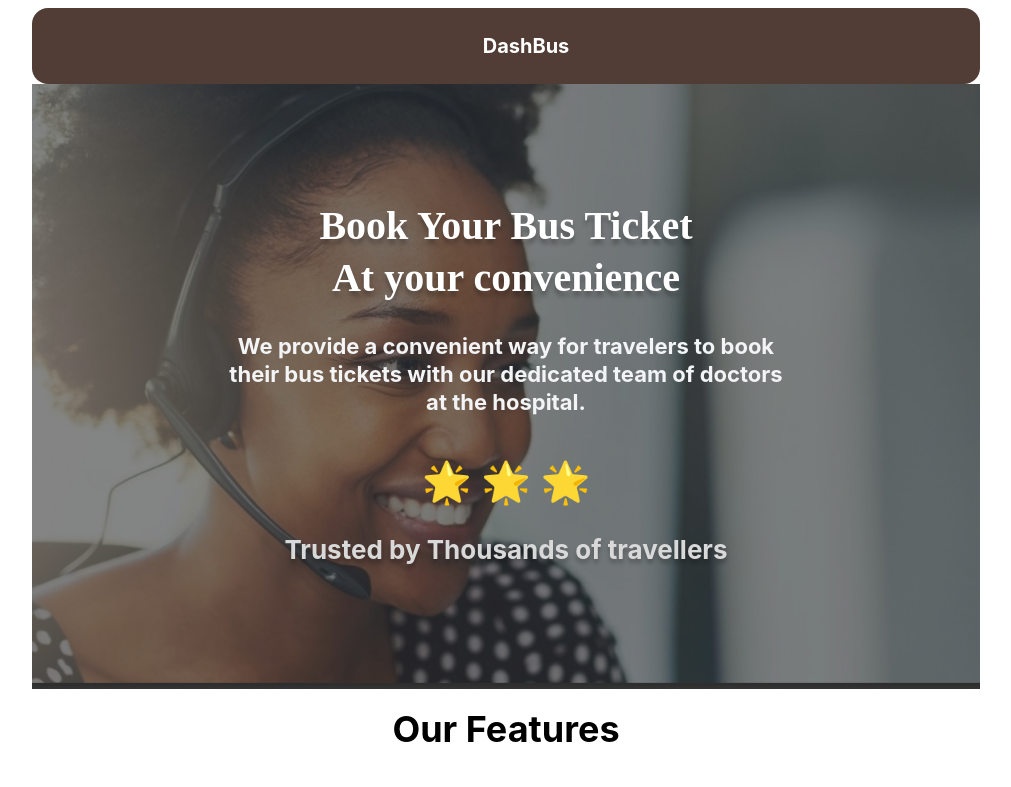
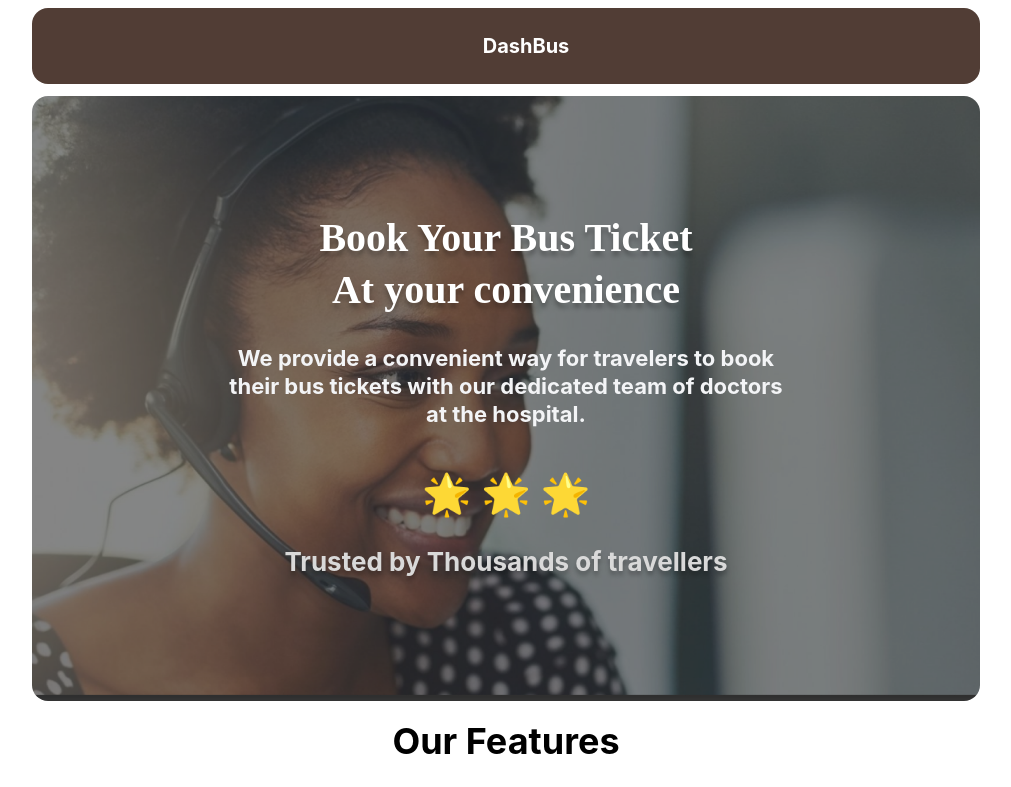
Before and after one commit to cedricbahirwe/DashBus, a React (Create React App) app: page /home in a window 1280 px wide. Shown: the top 787 px of the page, without its empty margins (134-1145 px from the left). Built offline with nearby package versions, Linux system fonts and the light colour scheme.

Commit message:
Fixed Timing

```diff
--- a/src/components/layout/Home.js
+++ b/src/components/layout/Home.js
@@ -84,9 +84,9 @@ const HomePage = () => {
     }, []);
 
     return (
-        <div className="bg-white w-full overflow-hidden text-center text-xl text-white font-inter">
+        <div className="my-3 bg-white w-full overflow-hidden text-center text-xl text-white font-inter">
 
-            <div className="w-full h-[605px]"
+            <div className="w-full h-[605px] rounded-2xl"
                 style={{
                     backgroundImage: `url(${process.env.PUBLIC_URL}/womanbg.png)`,
                     backgroundRepeat: 'no-repeat',
--- a/src/components/layout/Landing.js
+++ b/src/components/layout/Landing.js
@@ -63,7 +63,7 @@ const Landing = ({ isAuthenticated }) => {
     return (
         <div>
 
-            <div className="bg-[#20463C] px-6 py-10">
+            <div className="bg-[#20463C] px-6 py-10 my-5 rounded-2xl">
                 <div className="bg-resd-300 max-w-[60%] mx-auto main-container">
                     <form className="flex flex-col space-y-5" onSubmit={e => onSubmit(e)}>
                         <input type="text" placeholder="Where are you?" name="start" data-style="btn-new" className={fieldClassName} value={start} onChange={e => { handleOrigin(e) }} />
@@ -73,7 +73,7 @@ const Landing = ({ isAuthenticated }) => {
                         <input type="submit" className="bg-white text-[#20463C] font-bold text-center h-[50px] text-lg rounded-md" value="Search" />
                     </form>
                 </div>
-            </div>
+            </div >
 
             <div>
                 <div className="flex flex-col justify-start mt-0">
@@ -109,7 +109,7 @@ const Landing = ({ isAuthenticated }) => {
                                                                 </div>
 
                                                                 <div className='flex space-x-2 items-center'>
-                                                                    {ticket.discount &&
+                                                                    {ticket.discount && ticket.discount > 0 &&
                                                                         <span className='text-xs bg-green-500 bg-opacity-70 hover:bg-opacity-100 text-white rounded-full px-3 py-2'>
                                                                             {ticket.discount}% OFF
                                                                         </span>
```
